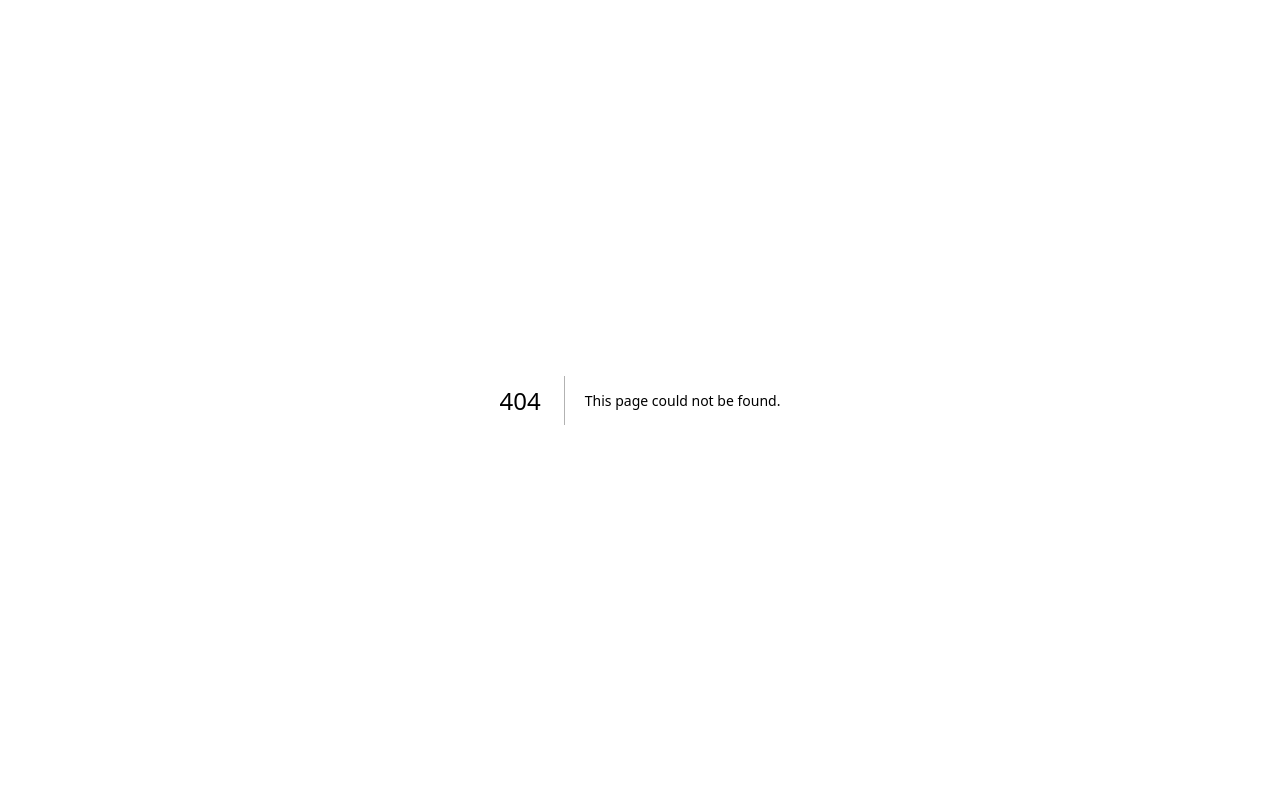
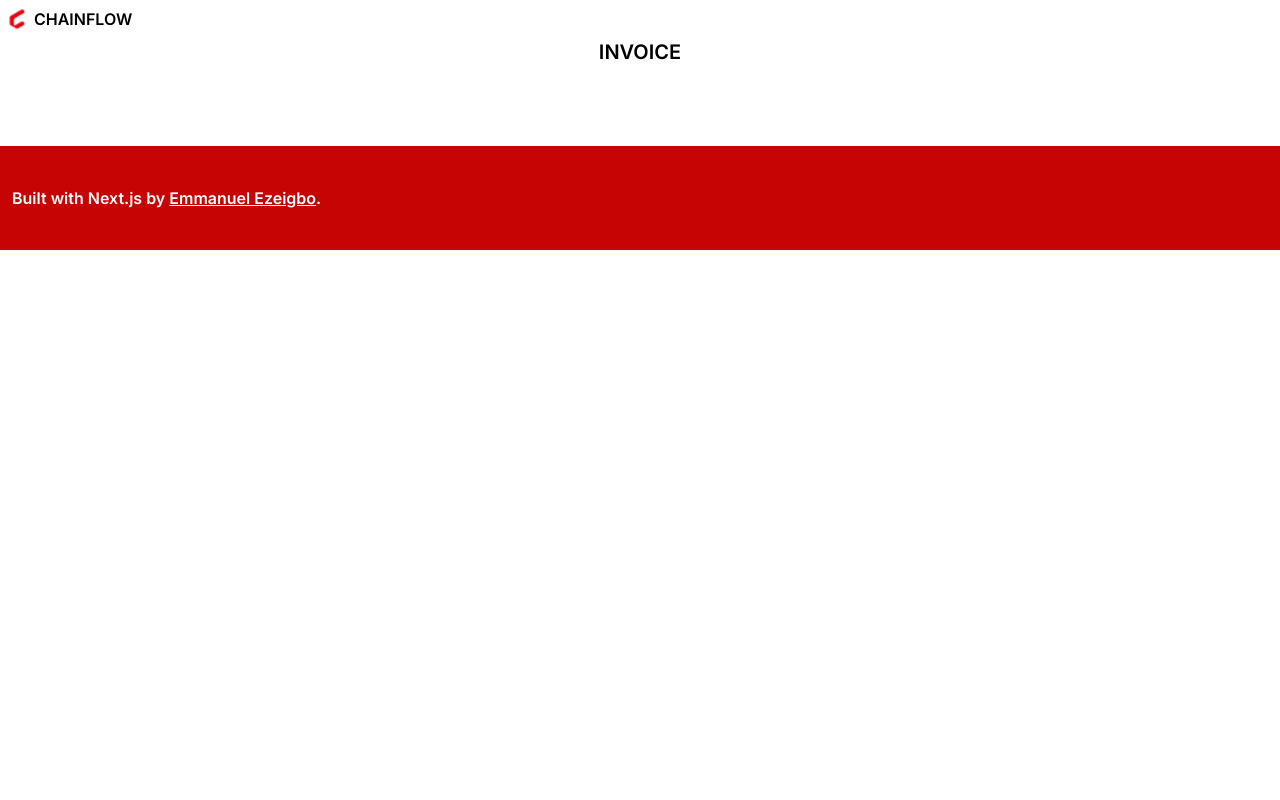
Before and after one commit to ezeigboemmanuel/Chainflow-website, a Next.js app: page /invoice in a window 1280 px wide. Before the commit this address had no page. Shown: the top 800 px of the page. Built offline with nearby package versions, Linux system fonts and the light colour scheme.

Commit message:
update: added max width to swap page

```diff
--- /dev/null
+++ b/app/invoice/page.tsx
@@ -0,0 +1,18 @@
+import Image from "next/image";
+import Link from "next/link";
+import Logo from "../../assets/logo.svg";
+
+const page = () => {
+  return (
+    <div>
+      <Link href="/" className="flex items-center">
+        <Image src={Logo} alt="logo" />
+        <p className="font-semibold">CHAINFLOW</p>
+      </Link>
+
+      <h1 className="font-semibold text-xl text-center">INVOICE</h1>
+    </div>
+  );
+};
+
+export default page;
--- a/components/Swap.tsx
+++ b/components/Swap.tsx
@@ -6,7 +6,7 @@ import Link from "next/link";
 
 const Swap = () => {
   return (
-    <div className="mt-20 px-3">
+    <div className="mt-20 px-3 max-w-3xl mx-auto">
       <div className="border border-gray-400 rounded-xl p-5">
         <div className="flex items-center space-x-3">
           <p>From:</p>
```
